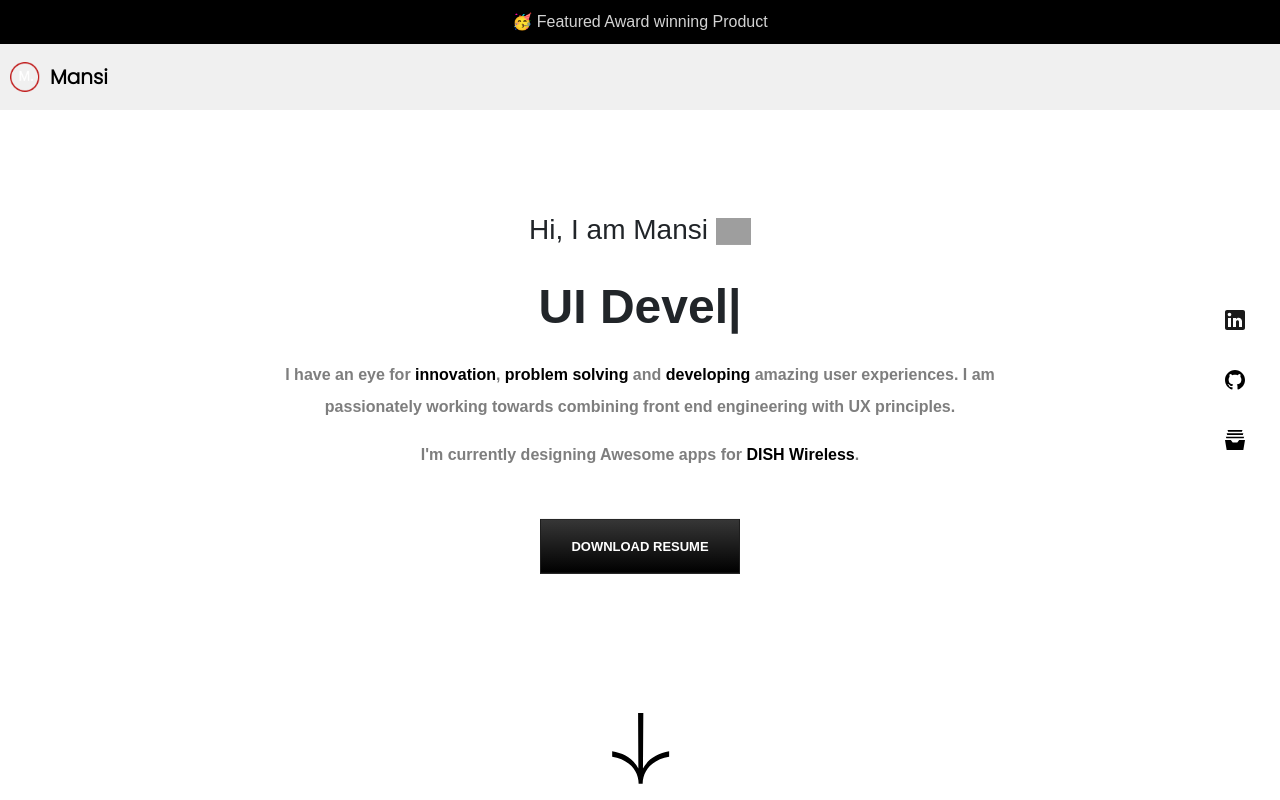
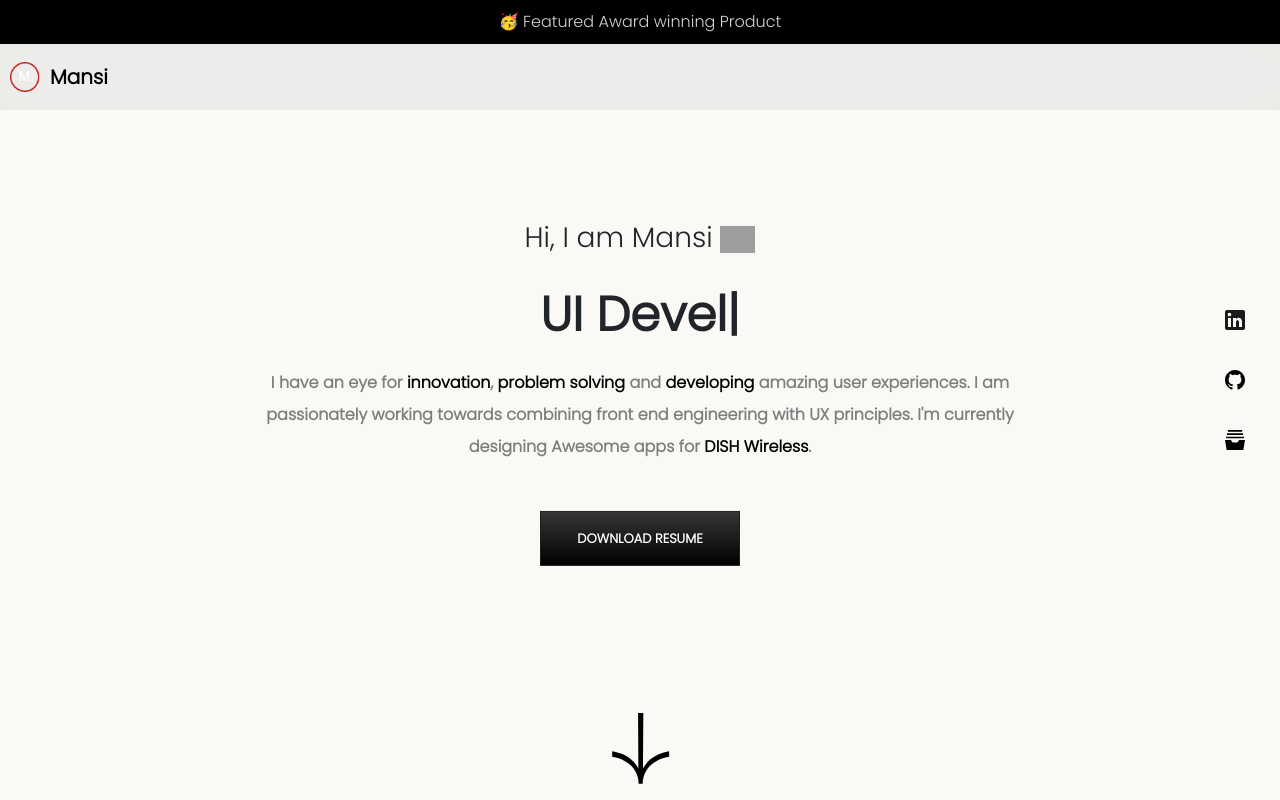
Before and after one commit to sundriyalmansi/portfolio-website, a React (Create React App) app: page / in a window 1280 px wide. Built offline with nearby package versions, Linux system fonts and the light colour scheme; grey boxes are pictures that could not be loaded; some icons are missing.

Commit message:
font update

```diff
--- a/src/App.css
+++ b/src/App.css
@@ -2,10 +2,13 @@
 @import url('https://fonts.googleapis.com/css2?family=Roboto+Condensed:wght@300&display=swap');
 @import url('https://fonts.googleapis.com/css2?family=Vidaloka&display=swap');
 @import url('https://fonts.googleapis.com/css2?family=Poppins:ital,wght@0,200;0,300;1,100;1,200;1,300&display=swap');
+@import url('https://fonts.googleapis.com/css2?family=Playfair+Display:wght@400;500&family=Poppins:ital,wght@0,200;0,300;1,100;1,200;1,300&display=swap');
+
 .app{
   height: 100vh;
   overflow-x: hidden;
-  font-family: 'Josefin Sans', sans-serif;
+  font-family: 'Playfair Display', serif;
+  font-family: 'Poppins', sans-serif;
   scroll-behavior: smooth;
   background-color: #131414;
 }
--- a/src/components/Header/Header.css
+++ b/src/components/Header/Header.css
@@ -4,7 +4,7 @@
   position: relative;
   /* background: linear-gradient(180deg,#FFF 0%, rgba(255, 255, 255, 0.00) 100%); */
   /* background-image: url(/src/Images/g.jpg); */
-  background-color: #ffff;
+  background-color: #FAF9F6;
   background-size: cover;
   background-position: center;
   height: 100vh;
--- a/src/components/Header/Header.js
+++ b/src/components/Header/Header.js
@@ -49,8 +49,7 @@ const Header = () => {
         <p></p>
         <div className="intro-paragragh">
           <p className="desc">I have an eye for <span className="orange">innovation</span>, <span className="orange">problem solving</span> and <span className="orange">developing</span> amazing user experiences. I am passionately working towards combining front end engineering with UX principles.
-            <p className="mt-3">I'm currently designing Awesome apps for <span className="orange">DISH Wireless</span>.
-            </p>
+            I'm currently designing Awesome apps for <span className="orange">DISH Wireless</span>.
           </p>
         </div>
           <a className="downloadcv" href={Resume} download="Mansi_Resume">Download Resume</a>
```
